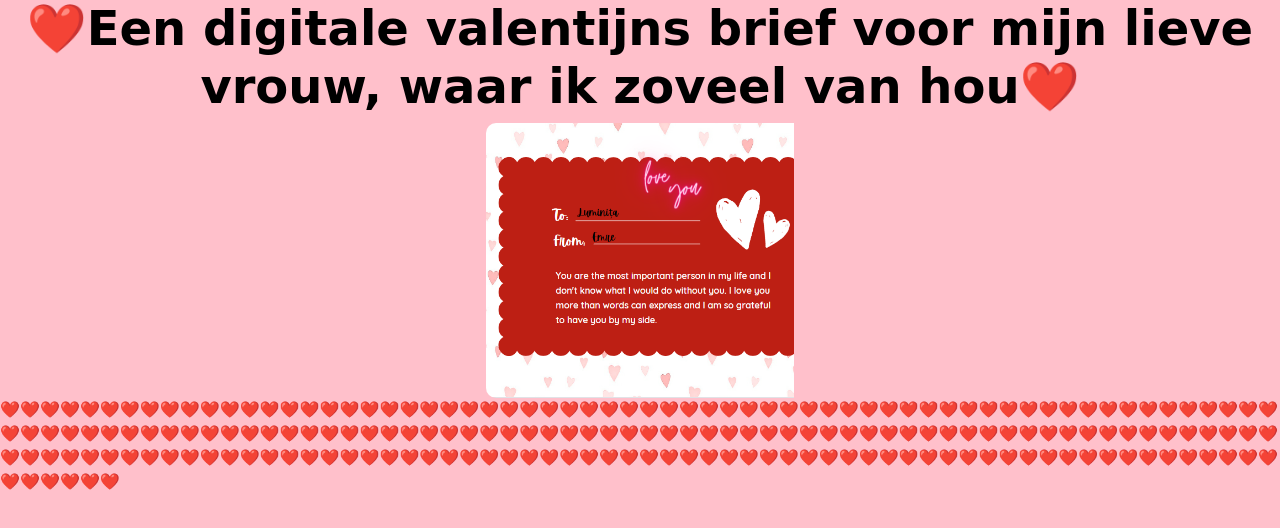
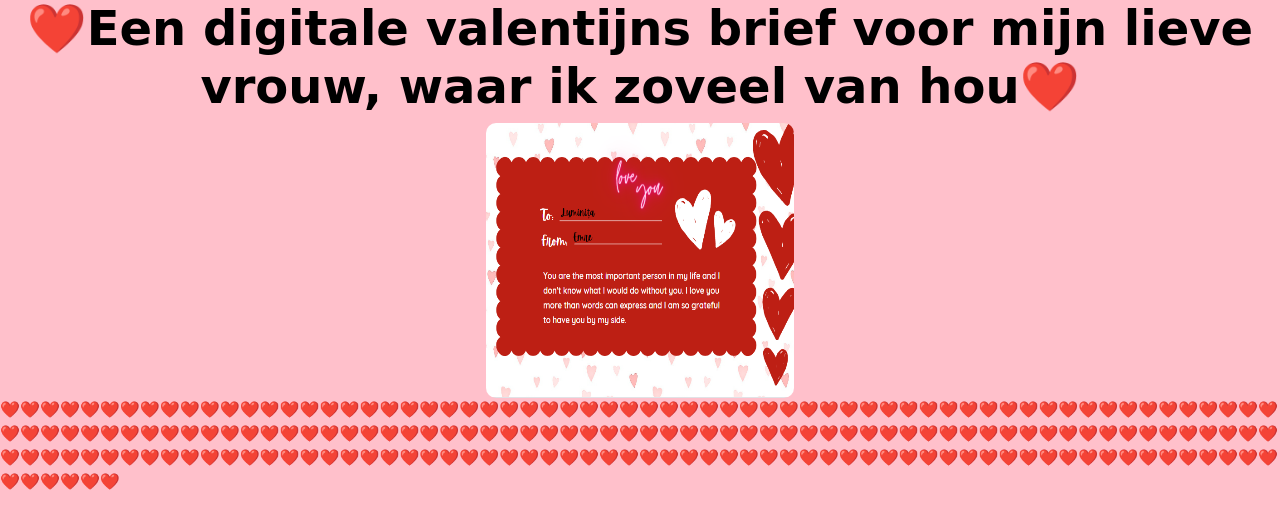
Before and after one commit to DevelopEm/VoorMijnLieveAskim, a plain HTML site: page index.html in a window 1280 px wide. Drawn offline with nearby package versions, Linux system fonts and the light colour scheme; a web font is replaced by a local one.

Commit message:
Update index.html

```diff
--- a/index.html
+++ b/index.html
@@ -19,7 +19,7 @@
                 <div class="col-lg-6 col-md-8 mx-auto">
                 <div class="d-grid gap-2 d-sm-flex justify-content-sm-center">
                 <div class="overflow-hidden" style="max-height: 100vh;">
-                <img src="./Voor Lumi (L).png" class="imgcenter" alt="bebem" style="height: 275px; width: 375px; border-radius: 10px;">
+                <img src="./Voor Lumi (L).png" class="imgcenter" alt="bebem" style="height: 275px; width: 100%; border-radius: 10px;">
                 </div>
                 </div>
                 </div>
```
